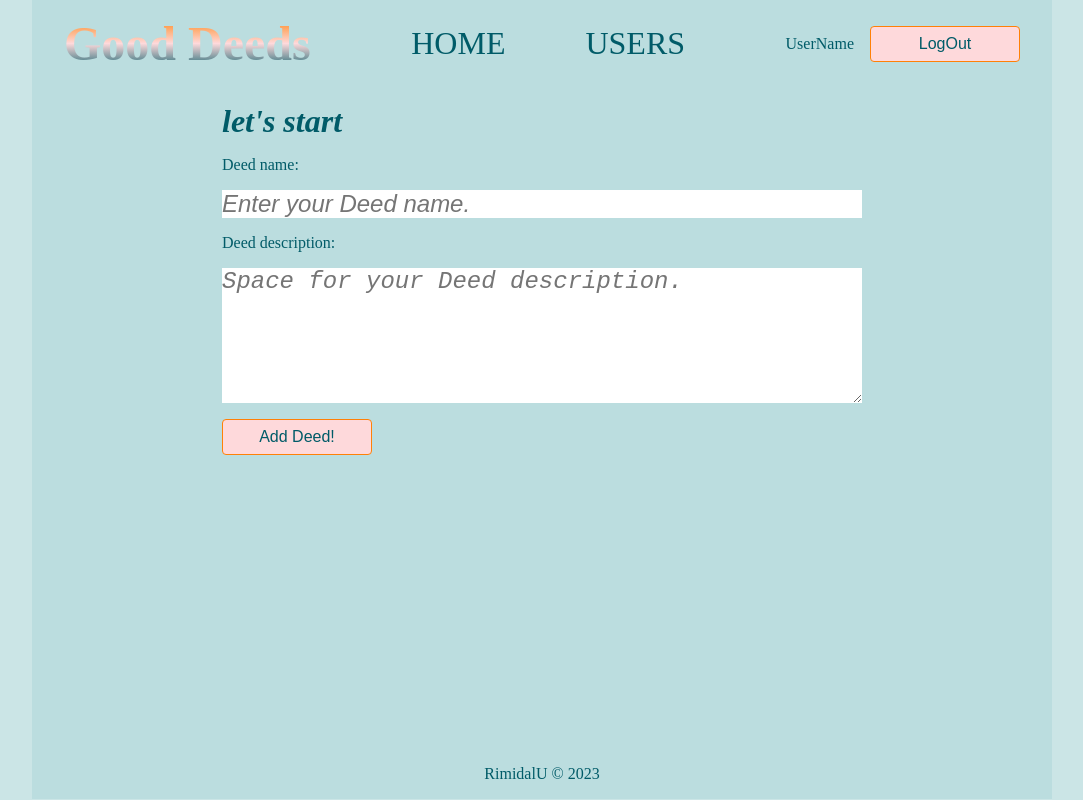
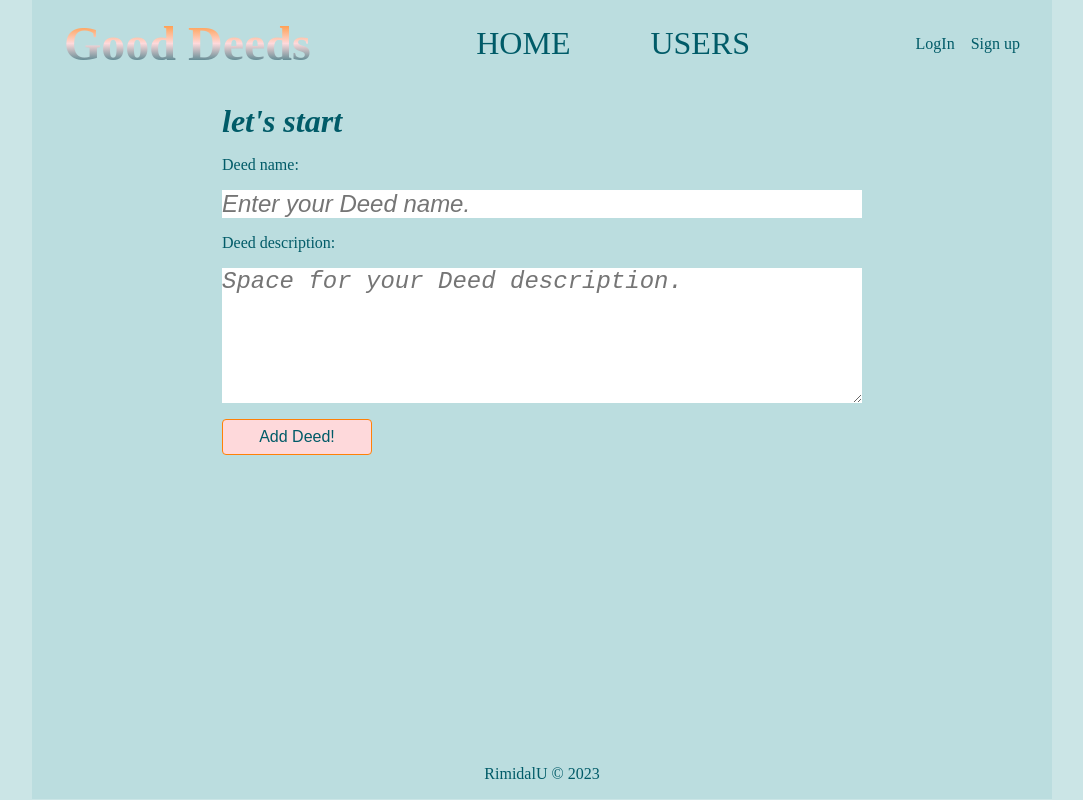
Before and after one commit to RimidalU/good-deeds__client, a Next.js app: page /deeds/newDeed in a window 1280 px wide. Shown: the whole page, without its empty margins (98-1181 px from the left). Built offline with nearby package versions, Linux system fonts and the light colour scheme; no server answers.

Commit message:
feat: add user info to header

```diff
--- a/src/components/Header.tsx
+++ b/src/components/Header.tsx
@@ -1,4 +1,5 @@
 import styles from "@/styles/Header.module.scss";
+import { signIn, signOut, useSession } from "next-auth/react";
 import Link from "next/link";
 import { useRouter } from "next/router";
 
@@ -8,7 +9,7 @@ const navigation = [
 ];
 
 const Header = () => {
-	const isAuth = true; // TODO: add Auth
+	const { data } = useSession();
 	const { pathname } = useRouter();
 
 	return (
@@ -27,19 +28,21 @@ const Header = () => {
 					</ul>
 				</nav>
 
-				{isAuth ? (
+				{data?.user ? (
 					<div className={styles.user__control}>
 						<a className={styles.user__link} href="#">
-							UserName
+							{data?.user.name}
 						</a>
-						<button className={styles.user__button}>LogOut</button>
+						<button className={styles.user__button} onClick={() => signOut()}>
+							LogOut
+						</button>
 					</div>
 				) : (
 					<div className={styles.user__control}>
-						<a className={styles.user__link} href="#">
+						<a className={styles.user__link} href="#" onClick={() => signIn()}>
 							LogIn
 						</a>
-						<a className={styles.user__button} href="#">
+						<a className={styles.user__button} href="/signup">
 							Sign up
 						</a>
 					</div>
```
